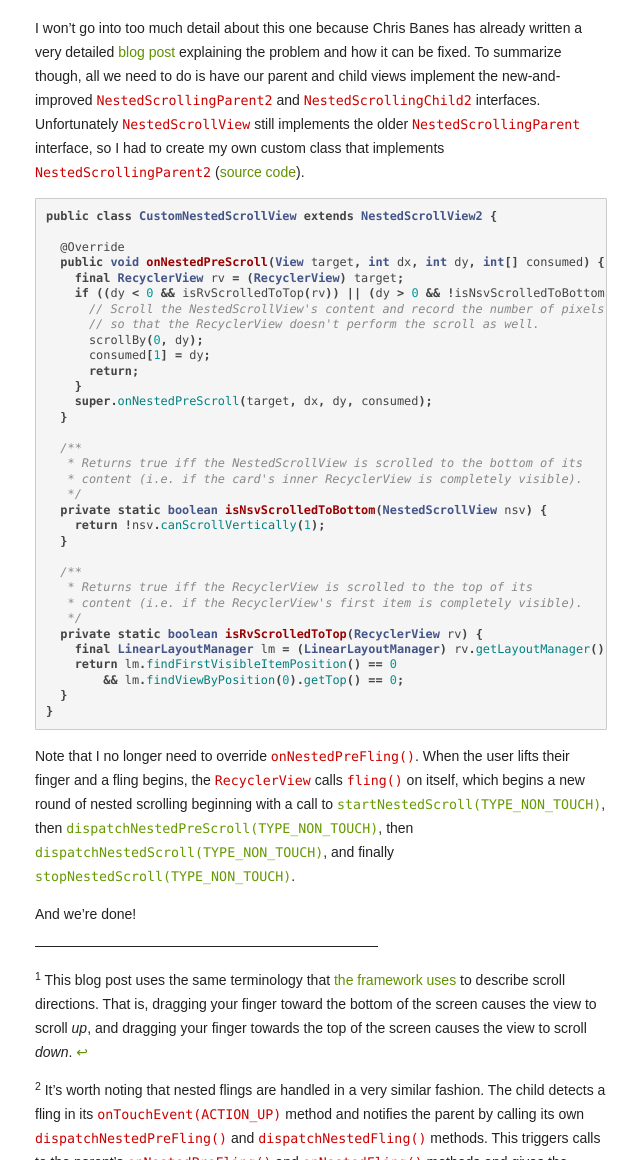
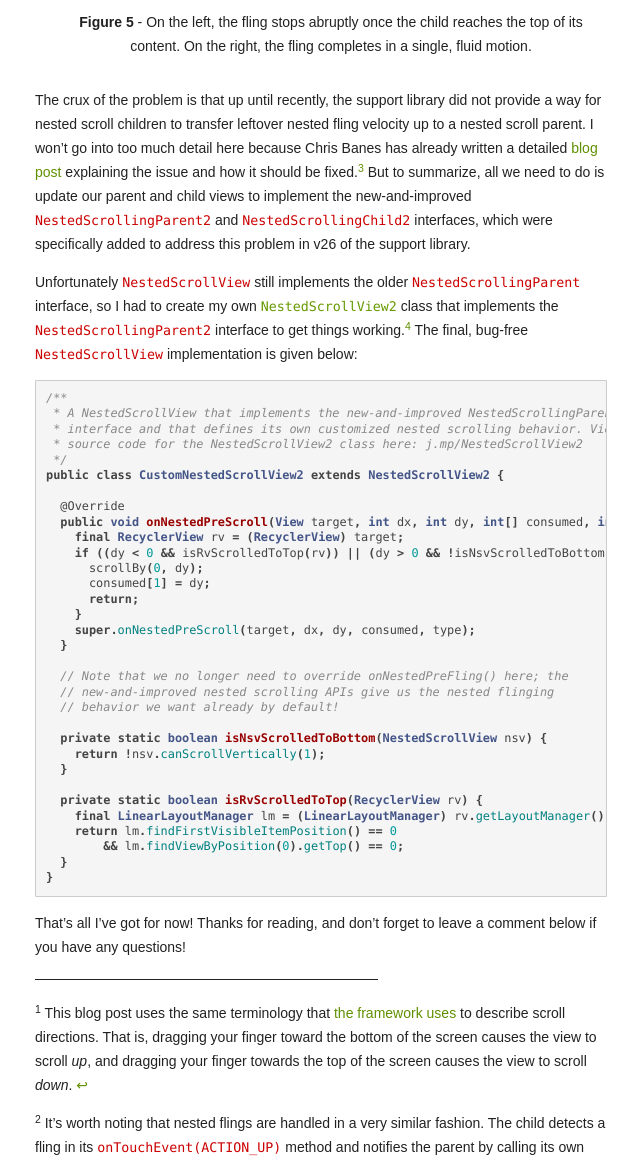
Before and after one commit to alexjlockwood/AndroidDesignPatterns, a Jekyll site: the page built from _posts/2018-01-24-experimenting-with-nested-scrolling.md, in a window 1280 px wide and 1400 px high, scrolled down 4743 px, cut to the strip 240-1400 px from the top of the window. Shown: the whole strip, without its empty margins (249-889 px from the left). Built offline with Jekyll 4.4.1, drawn with Linux system fonts in a browser that asks for light colours; some web fonts are replaced; a script that is not in the unit is left out; comment, search, counter and statistics services are not loaded; some of the changed text lies outside the part shown.

Commit message:
update post

````diff
--- a/_posts/2018-01-24-experimenting-with-nested-scrolling.md
+++ b/_posts/2018-01-24-experimenting-with-nested-scrolling.md
@@ -63,7 +63,7 @@
             class="figure-video figure-element"
             poster="/assets/videos/posts/2018/01/24/poster-expeditions-sample.jpg"
             preload="auto"
-            onclick="resumeVideo(this)" >
+            onclick="resumeVideo(this)">
             <source src="/assets/videos/posts/2018/01/24/expeditions-sample-opt.mp4" type="video/mp4">
             <source src="/assets/videos/posts/2018/01/24/expeditions-sample-opt.webm" type="video/webm">
             <source src="/assets/videos/posts/2018/01/24/expeditions-sample-opt.ogv" type="video/ogg">
@@ -86,7 +86,7 @@
             class="figure-video figure-element"
             poster="/assets/videos/posts/2018/01/24/poster-cheesesquare.jpg"
             preload="auto"
-            onclick="resumeVideo(this)" >
+            onclick="resumeVideo(this)">
             <source src="/assets/videos/posts/2018/01/24/cheesesquare-opt.mp4" type="video/mp4">
             <source src="/assets/videos/posts/2018/01/24/cheesesquare-opt.webm" type="video/webm">
             <source src="/assets/videos/posts/2018/01/24/cheesesquare-opt.ogv" type="video/ogg">
@@ -141,7 +141,7 @@
             class="figure-video figure-element"
             poster="/assets/videos/posts/2018/01/24/poster-nested-scrolling-bugs1.jpg"
             preload="auto"
-            onclick="resumeVideo(this)" >
+            onclick="resumeVideo(this)">
             <source src="/assets/videos/posts/2018/01/24/nested-scrolling-bugs1-opt.mp4" type="video/mp4">
             <source src="/assets/videos/posts/2018/01/24/nested-scrolling-bugs1-opt.webm" type="video/webm">
             <source src="/assets/videos/posts/2018/01/24/nested-scrolling-bugs1-opt.ogv" type="video/ogg">
@@ -154,7 +154,7 @@
     </p>
 </div>
 
-Now that we understand how the nested scrolling APIs work, fixing these two problems is relatively straightforward. All we need to do is create a `CustomNestedScrollView` class and customize its behavior by overriding the `onNestedPreScroll()` and `onNestedPreFling()` methods:
+Fixing these two problems is relatively straightforward now that we understand how the nested scrolling APIs work. All we need to do is create a `CustomNestedScrollView` class and customize its scrolling behavior by overriding the `onNestedPreScroll()` and `onNestedPreFling()` methods:
 
 ```java
 /**
@@ -213,7 +213,7 @@
 }
 ```
 
-And we're done! Well... almost. **Figure 5** shows one more bug that we still need to fix:
+We're nearly there! For the perfectionists out there, however, **Figure 5** shows one more bug that would be nice to fix. In the video on the left, the fling stops abruptly once the child reaches the top of its content. What we want is for the fling to finish in a single, fluid motion, as shown in the video on the right.
 
 <!-- Figure 5 -->
 
@@ -223,7 +223,7 @@
             class="figure-video figure-element"
             poster="/assets/videos/posts/2018/01/24/poster-nested-scrolling-bugs2.jpg"
             preload="auto"
-            onclick="resumeVideo(this)" >
+            onclick="resumeVideo(this)">
             <source src="/assets/videos/posts/2018/01/24/nested-scrolling-bugs2-opt.mp4" type="video/mp4">
             <source src="/assets/videos/posts/2018/01/24/nested-scrolling-bugs2-opt.webm" type="video/webm">
             <source src="/assets/videos/posts/2018/01/24/nested-scrolling-bugs2-opt.ogv" type="video/ogg">
@@ -236,36 +236,37 @@
     </p>
 </div>
 
-I won't go into too much detail about this one because Chris Banes has already written a very detailed [blog post][carry-on-scrolling-blog-post] explaining the problem and how it can be fixed. To summarize though, all we need to do is have our parent and child views implement the new-and-improved `NestedScrollingParent2` and `NestedScrollingChild2` interfaces. Unfortunately `NestedScrollView` still implements the older `NestedScrollingParent` interface, so I had to create my own custom class that implements `NestedScrollingParent2` ([source code][nestedscrollview2]).
+The crux of the problem is that up until recently, the support library did not provide a way for nested scroll children to transfer leftover nested fling velocity up to a nested scroll parent. I won't go into too much detail here because Chris Banes has already written a detailed [blog post][carry-on-scrolling-blog-post] explaining the issue and how it should be fixed.<sup><a href="#footnote3" id="ref3">3</a></sup> But to summarize, all we need to do is update our parent and child views to implement the new-and-improved `NestedScrollingParent2` and `NestedScrollingChild2` interfaces, which were specifically added to address this problem in v26 of the support library.
+
+Unfortunately `NestedScrollView` still implements the older `NestedScrollingParent` interface, so I had to create my own [`NestedScrollView2`][nestedscrollview2] class that implements the `NestedScrollingParent2` interface to get things working.<sup><a href="#footnote4" id="ref4">4</a></sup> The final, bug-free `NestedScrollView` implementation is given below:
 
 ```java
-public class CustomNestedScrollView extends NestedScrollView2 {
+/**
+ * A NestedScrollView that implements the new-and-improved NestedScrollingParent2
+ * interface and that defines its own customized nested scrolling behavior. View
+ * source code for the NestedScrollView2 class here: j.mp/NestedScrollView2
+ */
+public class CustomNestedScrollView2 extends NestedScrollView2 {
 
   @Override
-  public void onNestedPreScroll(View target, int dx, int dy, int[] consumed) {
+  public void onNestedPreScroll(View target, int dx, int dy, int[] consumed, int type) {
     final RecyclerView rv = (RecyclerView) target;
     if ((dy < 0 && isRvScrolledToTop(rv)) || (dy > 0 && !isNsvScrolledToBottom(this))) {
-      // Scroll the NestedScrollView's content and record the number of pixels consumed
-      // so that the RecyclerView doesn't perform the scroll as well.
       scrollBy(0, dy);
       consumed[1] = dy;
       return;
     }
-    super.onNestedPreScroll(target, dx, dy, consumed);
+    super.onNestedPreScroll(target, dx, dy, consumed, type);
   }
 
-  /**
-   * Returns true iff the NestedScrollView is scrolled to the bottom of its
-   * content (i.e. if the card's inner RecyclerView is completely visible).
-   */
+  // Note that we no longer need to override onNestedPreFling() here; the
+  // new-and-improved nested scrolling APIs give us the nested flinging
+  // behavior we want already by default!
+
   private static boolean isNsvScrolledToBottom(NestedScrollView nsv) {
     return !nsv.canScrollVertically(1);
   }
 
-  /**
-   * Returns true iff the RecyclerView is scrolled to the top of its
-   * content (i.e. if the RecyclerView's first item is completely visible).
-   */
   private static boolean isRvScrolledToTop(RecyclerView rv) {
     final LinearLayoutManager lm = (LinearLayoutManager) rv.getLayoutManager();
     return lm.findFirstVisibleItemPosition() == 0
@@ -274,14 +275,16 @@
 }
 ```
 
-Note that I no longer need to override `onNestedPreFling()`. When the user lifts their finger and a fling begins, the `RecyclerView` calls `fling()` on itself, which begins a new round of nested scrolling beginning with a call to [`startNestedScroll(TYPE_NON_TOUCH)`][recyclerview#startnestedscroll], then [`dispatchNestedPreScroll(TYPE_NON_TOUCH)`][recyclerview#dispatchnestedprescroll], then [`dispatchNestedScroll(TYPE_NON_TOUCH)`][recyclerview#dispatchnestedscroll], and finally [`stopNestedScroll(TYPE_NON_TOUCH)`][recyclerview#stopnestedscroll].
-
-And we're done!
+That's all I've got for now! Thanks for reading, and don't forget to leave a comment below if you have any questions!
 
 <hr class="footnote-divider"/>
 <sup id="footnote1">1</sup> This blog post uses the same terminology that <a href="https://developer.android.com/reference/android/view/View.html#canScrollVertically(int)">the framework uses</a> to describe scroll directions. That is, dragging your finger toward the bottom of the screen causes the view to scroll <i>up</i>, and dragging your finger towards the top of the screen causes the view to scroll <i>down</i>. <a href="#ref1" title="Jump to footnote 1.">&#8617;</a>
 
 <sup id="footnote2">2</sup> It's worth noting that nested flings are handled in a very similar fashion. The child detects a fling in its <code>onTouchEvent(ACTION_UP)</code> method and notifies the parent by calling its own <code>dispatchNestedPreFling()</code> and <code>dispatchNestedFling()</code> methods. This triggers calls to the parent's <code>onNestedPreFling()</code> and <code>onNestedFling()</code> methods and gives the parent an opportunity to react to the fling before and after the child consumes it. <a href="#ref2" title="Jump to footnote 2.">&#8617;</a>
+
+<sup id="footnote3">3</sup> I recommend watching the second half of Chris Banes' <a href="https://www.youtube.com/watch?v=-bhjI_qLPdE">Droidcon 2016 talk</a> for more information on this topic as well. <a href="#ref3" title="Jump to footnote 3.">&#8617;</a>
+
+<sup id="footnote4">4</sup> If enough people star <a href="https://issuetracker.google.com/issues/69819421">this bug</a>, maybe this won't be necessary in the future! :) <a href="#ref4" title="Jump to footnote 4.">&#8617;</a>
 
 [shapeshifter-github]: https://github.com/alexjlockwood/ShapeShifter
 [avocado-github]: https://github.com/alexjlockwood/avocado
````
Also changed, not shown: other parts of _posts/2018-01-24-experimenting-with-nested-scrolling.md (+1 -1 lines).
